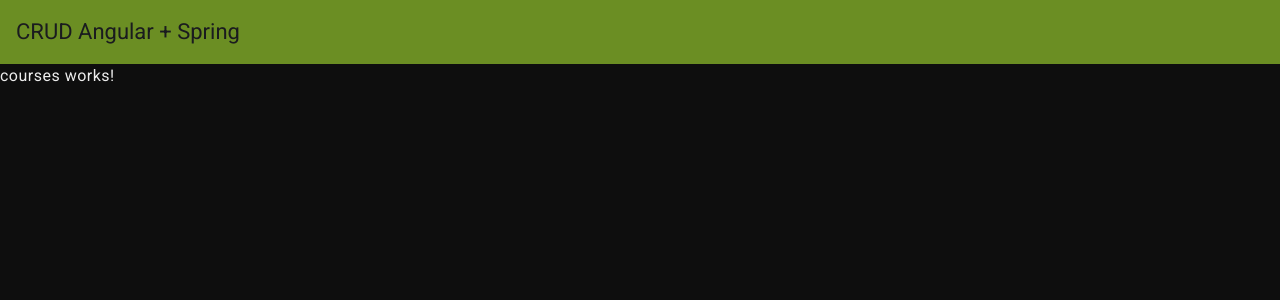
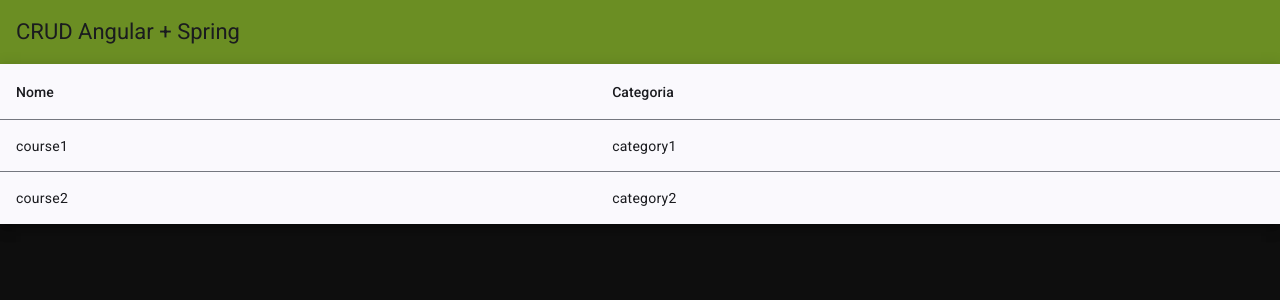
Before and after one commit to lugonpedro/angular-study, an Angular app: page / in a window 1280 px wide. Shown: the top 300 px of the page. Built offline with nearby package versions, Linux system fonts and the light colour scheme.

Commit message:
feat(courses): add table component to courses

```diff
--- a/src/app/courses/courses/courses.component.html
+++ b/src/app/courses/courses/courses.component.html
@@ -1 +1,14 @@
-<p>courses works!</p>
+<table mat-table [dataSource]="courses" class="mat-elevation-z8">
+  <ng-container matColumnDef="name">
+    <th mat-header-cell *matHeaderCellDef>Nome</th>
+    <td mat-cell *matCellDef="let element">{{ element.name }}</td>
+  </ng-container>
+
+  <ng-container matColumnDef="category">
+    <th mat-header-cell *matHeaderCellDef>Categoria</th>
+    <td mat-cell *matCellDef="let element">{{ element.category }}</td>
+  </ng-container>
+
+  <tr mat-header-row *matHeaderRowDef="displayedColumns"></tr>
+  <tr mat-row *matRowDef="let row; columns: displayedColumns"></tr>
+</table>
--- a/src/app/courses/courses/courses.component.ts
+++ b/src/app/courses/courses/courses.component.ts
@@ -1,12 +1,22 @@
-import { Component } from '@angular/core';
+import { Component, OnInit } from "@angular/core";
+import { MatTableModule } from "@angular/material/table";
+import { Course } from "../model/course";
 
 @Component({
-  selector: 'app-courses',
+  selector: "app-courses",
   standalone: true,
-  imports: [],
-  templateUrl: './courses.component.html',
-  styleUrl: './courses.component.scss'
+  imports: [MatTableModule],
+  templateUrl: "./courses.component.html",
+  styleUrl: "./courses.component.scss",
 })
-export class CoursesComponent {
+export class CoursesComponent implements OnInit {
+  courses: Course[] = [
+    { _id: "1", name: "course1", category: "category1" },
+    { _id: "2", name: "course2", category: "category2" },
+  ];
+  displayedColumns = ["name", "category"];
 
+  constructor() {}
+
+  ngOnInit(): void {}
 }
--- /dev/null
+++ b/src/app/courses/model/course.ts
@@ -0,0 +1,5 @@
+export interface Course {
+  _id: string;
+  name: string;
+  category: string;
+}
```
Also changed, not shown: src/app/courses/courses.module.ts (+5 -9 lines).
